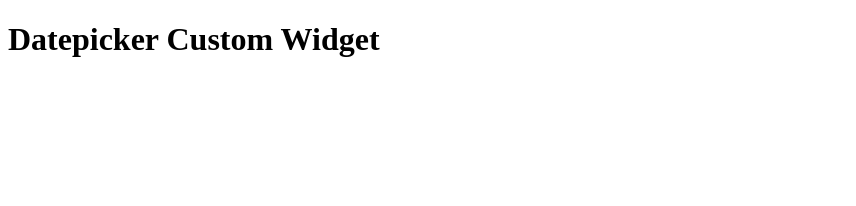
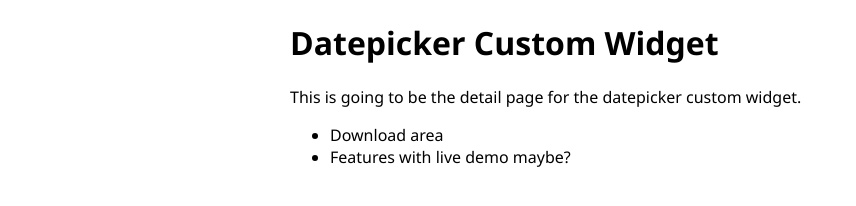
Before and after one commit to SAC-Custom-Widgets/datepicker, a website: page index.html in a window 1280 px wide. Shown: the whole page, without its empty margins (0-856 px from the left). Drawn offline with Linux system fonts and the light colour scheme.

Commit message:
fixed urls in package.json

```diff
--- a/index.html
+++ b/index.html
@@ -4,8 +4,27 @@
     <meta charset="UTF-8">
     <meta name="viewport" content="width=device-width, initial-scale=1.0">
     <title>Datepicker Custom Widget</title>
+    <style>
+        * {
+            font-family: 'Segoe UI', Tahoma, Geneva, Verdana, sans-serif;
+        }
+
+        .container {
+            max-width: 700px;
+            margin: auto;
+        }
+    </style>
 </head>
 <body>
-    <h1>Datepicker Custom Widget</h1>
+    <div class="container">
+
+        <h1>Datepicker Custom Widget</h1>
+
+        <p>This is going to be the detail page for the datepicker custom widget.</p>
+        <ul>
+            <li>Download area</li>
+            <li>Features with live demo maybe?</li>
+        </ul>
+    </div>
 </body>
 </html>
--- a/package.json
+++ b/package.json
@@ -8,12 +8,12 @@
   },
   "repository": {
     "type": "git",
-    "url": "git+https://github.com/nkappler/datepicker.git"
+    "url": "git+https://github.com/SAC-Custom-Widgets/datepicker.git"
   },
   "author": "Nikolaj Kappler",
   "license": "ISC",
   "bugs": {
-    "url": "https://github.com/nkappler/datepicker/issues"
+    "url": "https://github.com/SAC-Custom-Widgets/datepicker/issues"
   },
-  "homepage": "https://github.com/nkappler/datepicker#readme"
+  "homepage": "http://widgets.nkappler.de/datepicker/"
 }
```
